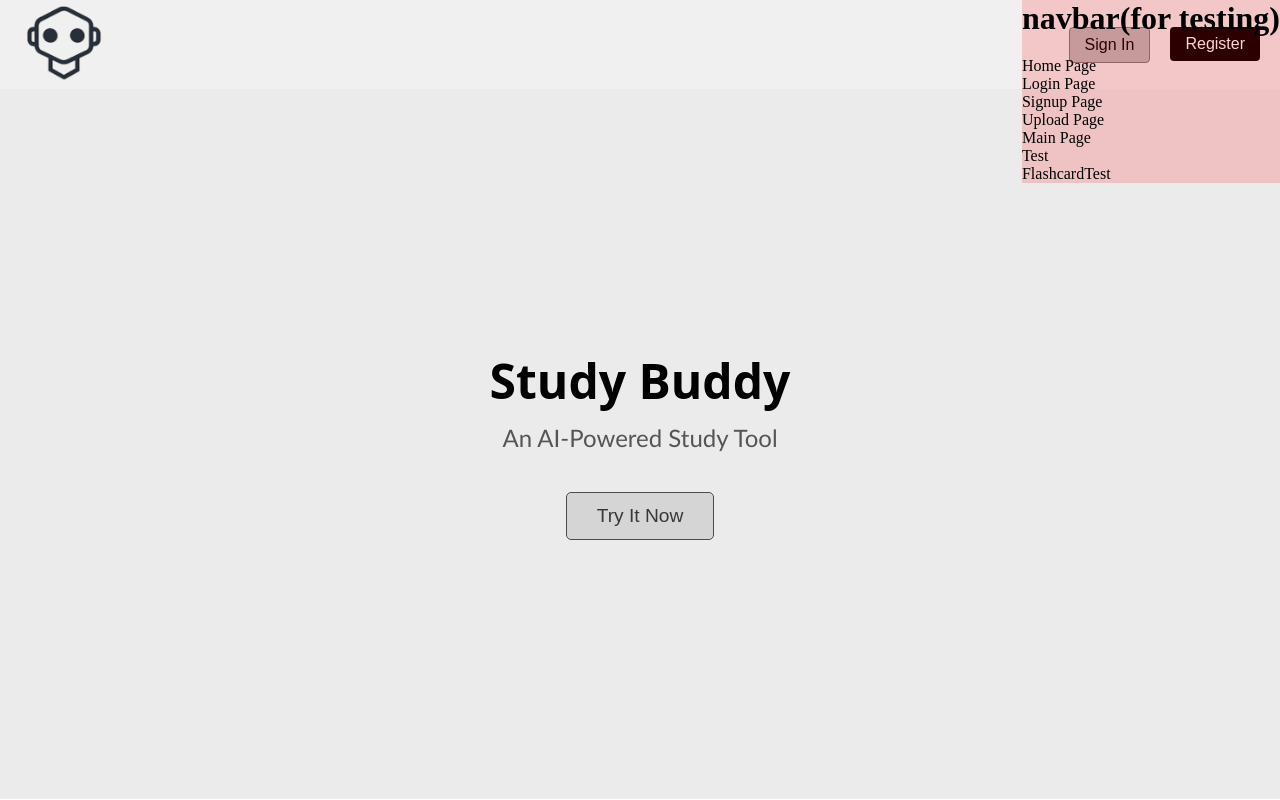
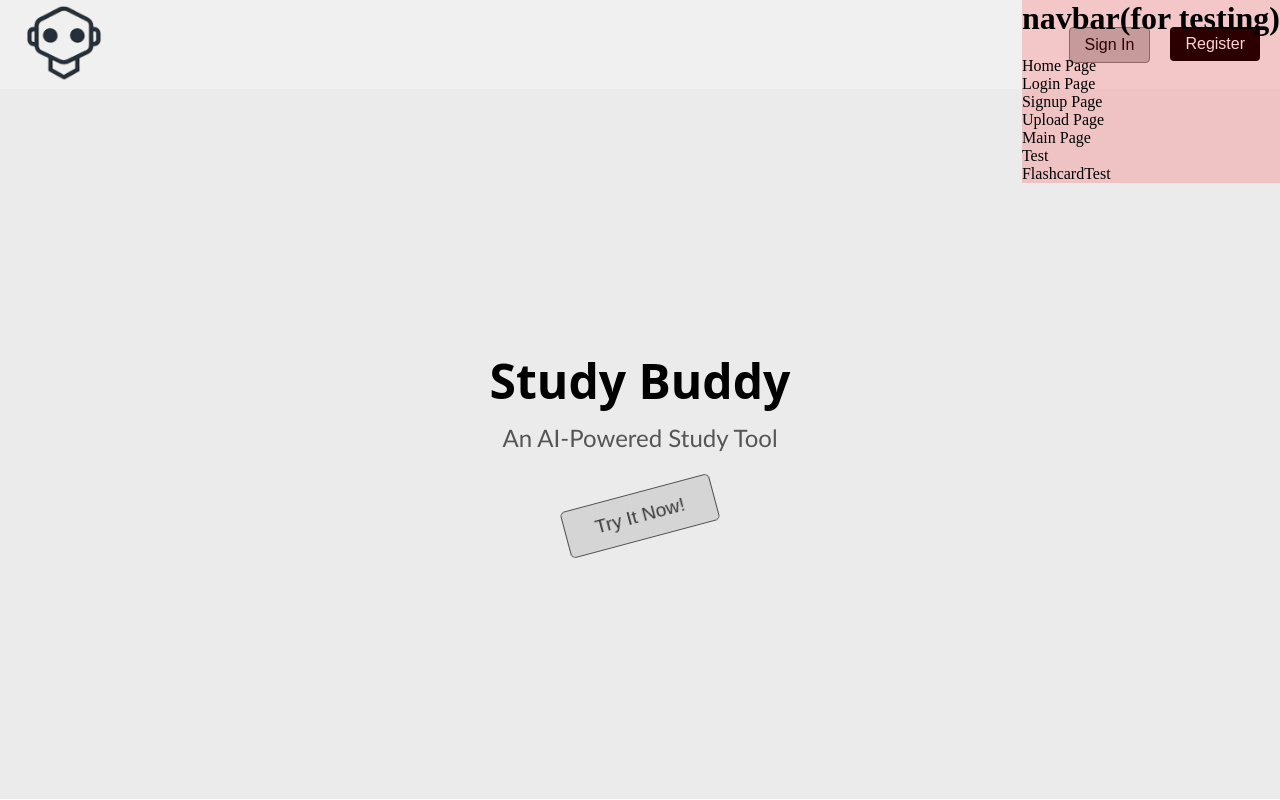
Before and after one commit to samlee03/study-ai-buddy, a React (Vite) app in the folder client/: page / in a window 1280 px wide. Built offline with nearby package versions, Linux system fonts and the light colour scheme.

Commit message:
Home BTN + Main Page Animation

```diff
--- a/client/src/pages/Home.jsx
+++ b/client/src/pages/Home.jsx
@@ -17,7 +17,7 @@ const Home = () =>{
             <h1 className="Home-title">Study Buddy</h1>
             <p className="Home-subtitle">An AI-Powered Study Tool</p>
             <button className="Home-tryit-button" onClick={handleTryItClick}>
-              Try It Now
+              Try It Now!
             </button>
           </div>
         </div>
--- a/client/src/styles/Home.css
+++ b/client/src/styles/Home.css
@@ -30,8 +30,18 @@
     color: rgb(56, 56, 56);
     cursor: pointer;
     margin-top: 20px;
+    animation: shake 5s ease-in-out infinite;
 }
 
 .Home-tryit-button:hover {
     background-color: #7b7b7b;
 }
+
+@keyframes shake {
+    0% { transform: rotate(0deg); }
+    10% { transform: rotate(-15deg); }
+    20% { transform: rotate(15deg); }
+    30% { transform: rotate(-15deg); }
+    40% { transform: rotate(0deg); }
+    100% { transform: rotate(0deg); }
+}
--- a/client/src/styles/NewUpload.css
+++ b/client/src/styles/NewUpload.css
@@ -9,6 +9,7 @@
     padding: 15px;
     gap: 20px;
     margin-bottom: 15px;
+    animation: slideIn 1s ease-out;
 }
 
 .UploadImage-New {
@@ -49,3 +50,12 @@ button {
 button:hover {
     background-color: #0056b3;
 }
+
+@keyframes slideIn {
+    from {
+        transform: translateX(-100%);
+    }
+    to {
+        transform: translateX(0);
+    }
+}
```
